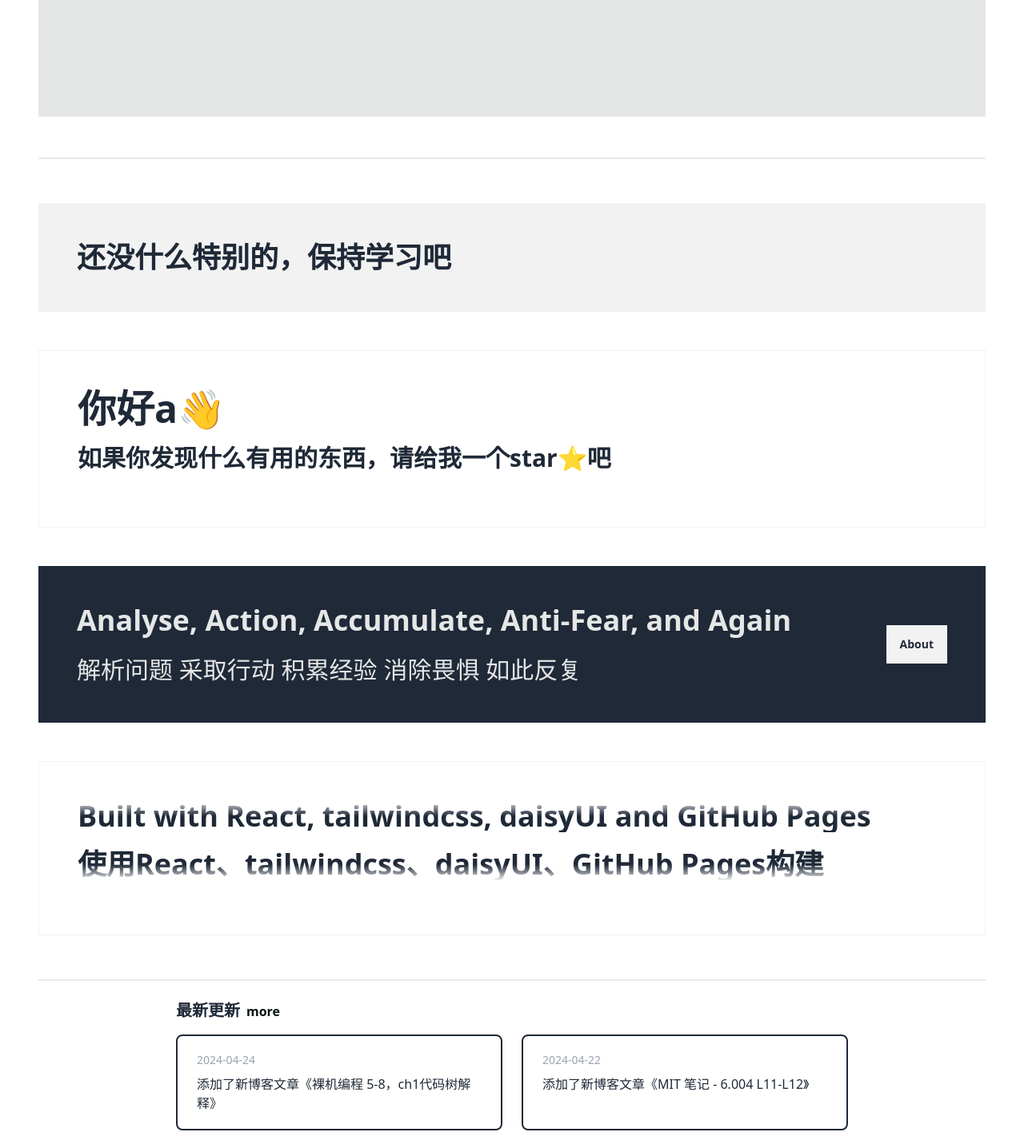
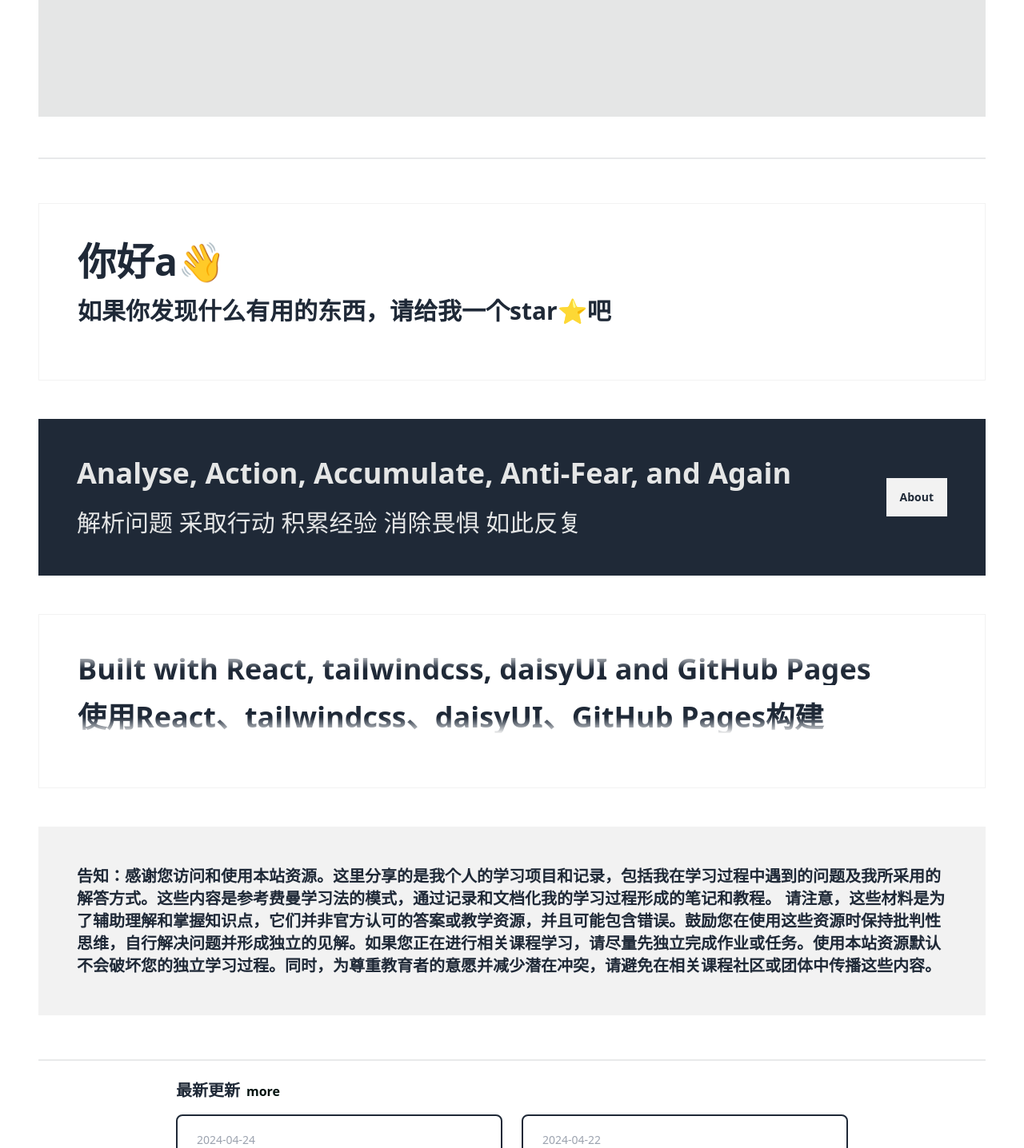
Before and after one commit to lzzsG/lzzs.fun, a React (Create React App) app: page /1/ in a window 1280 px wide. Shown: the part 606-2042 px from the top of the page at 80% size. Built offline with nearby package versions, Linux system fonts and the light colour scheme.

Commit message:
add notify

```diff
--- a/src/pages/HomePage.js
+++ b/src/pages/HomePage.js
@@ -83,13 +83,6 @@ const HomePage = () => {
             <br /><br /><br />
 
             <div className="divider -mt-14 md:-mt-7 2xl:mt-4"></div>
-            <div className="flex justify-between bg-base-200 rounded-none mt-4 md:mt-12 2xl:mt-24  items-center  p-6 md:p-12">
-                <div className="text">
-                    <h2 className="text-4xl font-bold ">{t('nothing')}</h2>
-
-                </div>
-                {/* <button className="btn btn-outline">About</button> */}
-            </div>
 
             <div className="flex justify-between bg-base-100 rounded-none items-center mt-6 md:mt-12   p-6 md:p-12 border border-base-200">
                 <div className="text">
@@ -120,6 +113,16 @@ const HomePage = () => {
                     <h1 class="bg-clip-text text-transparent bg-gradient-to-b from-base-content via-base-content to-base-200 text-4xl font-bold mb-5">
                         使用React、tailwindcss、daisyUI、GitHub Pages构建
                     </h1>
+                </div>
+                {/* <button className="btn btn-outline">About</button> */}
+            </div>
+
+            <div className="flex justify-between bg-base-200 rounded-none mt-4 md:mt-12   items-center  p-6 md:p-12">
+                <div className="text">
+
+                    <div className="text-xl font-bold ">告知：感谢您访问和使用本站资源。这里分享的是我个人的学习项目和记录，包括我在学习过程中遇到的问题及我所采用的解答方式。这些内容是参考费曼学习法的模式，通过记录和文档化我的学习过程形成的笔记和教程。
+                        请注意，这些材料是为了辅助理解和掌握知识点，它们并非官方认可的答案或教学资源，并且可能包含错误。鼓励您在使用这些资源时保持批判性思维，自行解决问题并形成独立的见解。如果您正在进行相关课程学习，请尽量先独立完成作业或任务。使用本站资源默认不会破坏您的独立学习过程。同时，为尊重教育者的意愿并减少潜在冲突，请避免在相关课程社区或团体中传播这些内容。</div>
+
                 </div>
                 {/* <button className="btn btn-outline">About</button> */}
             </div>
```
Also changed, not shown: public/md/bare-metal/0-About-bare-metal-programming.zh.md (+2 -0 lines).
